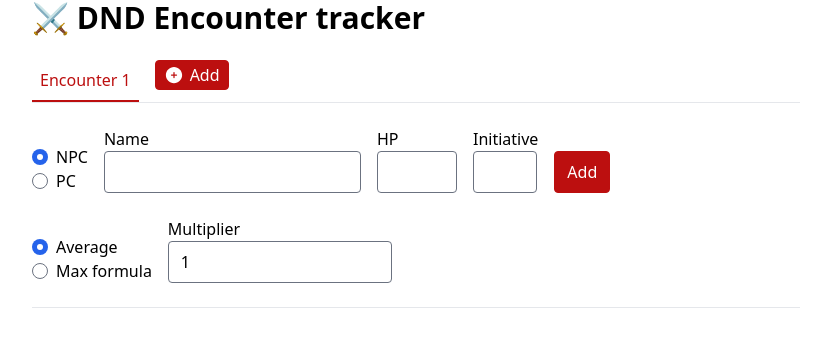
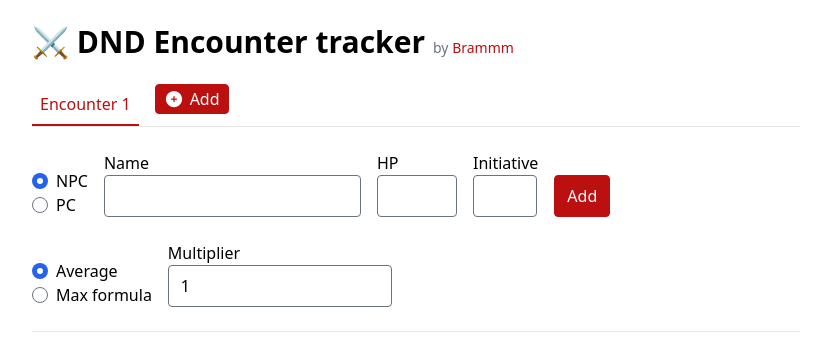
Before and after one commit to Brammm/dnd-encounter-tracker, a React (Vite) app: page / in a window 1280 px wide. Shown: the top 346 px of the page, without its empty margins (224-1055 px from the left). Built offline with nearby package versions, Linux system fonts and the light colour scheme.

Commit message:
Add link to github

```diff
--- a/src/App.tsx
+++ b/src/App.tsx
@@ -13,7 +13,15 @@ export default function App() {
 
     return (
         <div className="max-w-screen-md mx-auto">
-            <h1 className="text-3xl font-bold mb-6">⚔️ DND Encounter tracker</h1>
+            <h1 className="text-3xl font-bold my-6">
+                ⚔️ DND Encounter tracker
+                <small className="text-sm ml-2 text-gray-500 font-normal">
+                    by{' '}
+                    <a className="text-primary hover:underline" href="https://github.com/Brammm/dnd-encounter-tracker">
+                        Brammm
+                    </a>
+                </small>
+            </h1>
             <div>
                 <nav className={'border-b gap-x-4 flex'}>
                     <div className="flex gap-x-4 max-w-4xl overflow-x-auto">
```
Also changed, not shown: index.html (+1 -0 lines).
